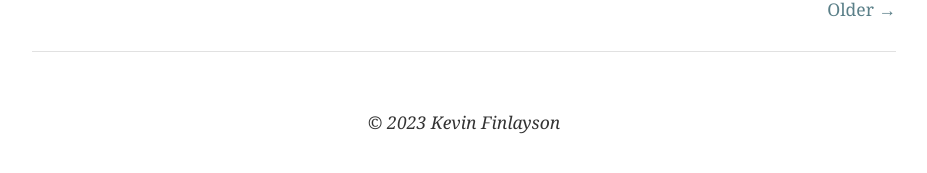
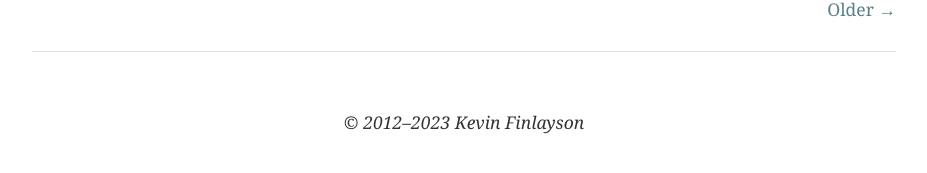
Before and after one commit to kevinfinlayson/kevinfinlayson.com, a Jekyll site: the page built from index.html, in a window 1280 px wide and 900 px high, scrolled down 17985 px. Shown: the part 708-881 px from the top of the window, without its empty margins (176-1103 px from the left). Built offline with Jekyll 4.4.1, drawn with Linux system fonts in a browser that asks for light colours; nearby versions of some CDN libraries; the list of posts is cut into pages by our own code; comment, search, counter and statistics services are not loaded.

Commit message:
added date range to footer

```diff
--- a/_includes/footer.html
+++ b/_includes/footer.html
@@ -1,5 +1,5 @@
 <footer role="contentinfo">
-  <span class="copyright">&copy; {{ site.time | date: "%Y" }} Kevin Finlayson</span>
+  <span class="copyright">&copy; 2012–{{ site.time | date: "%Y" }} Kevin Finlayson</span>
   <section class="elsewhere">
     <a href="http://twitter.com/kevinfinlayson" title="@kevinfinlayson" class="social-link twitter-icon">Follow me on Twitter</a>
     <a href="http://dribbble.com/players/kevinfinlayson" title="Dribbble" class="social-link dribbble-icon">Recent work on Dribbble</a>
```
